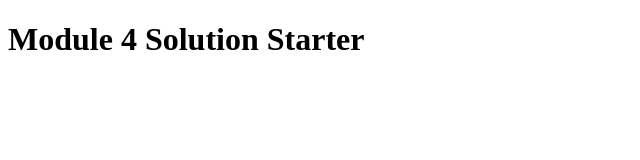
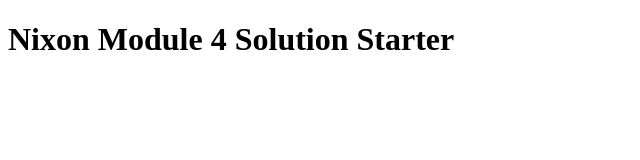
Before and after one commit to NixonD3v/NixonD3v.github.io, a plain HTML site: page site/nixon-mod4-solution/index.html in a window 1280 px wide. Shown: the whole page, without its empty margins (0-640 px from the left). Drawn offline with Linux system fonts and the light colour scheme.

Commit message:
Update index.html
Update h1 tag of project

Signed-off-by: Nixon\D3v <63172337+NixonD3v@users.noreply.github.com>

```diff
--- a/site/nixon-mod4-solution/index.html
+++ b/site/nixon-mod4-solution/index.html
@@ -8,6 +8,6 @@
   <script src="script.js"></script>
 </head>
 <body>
-  <h1>Module 4 Solution Starter</h1>
+  <h1>Nixon Module 4 Solution Starter</h1>
 </body>
 </html>
```
